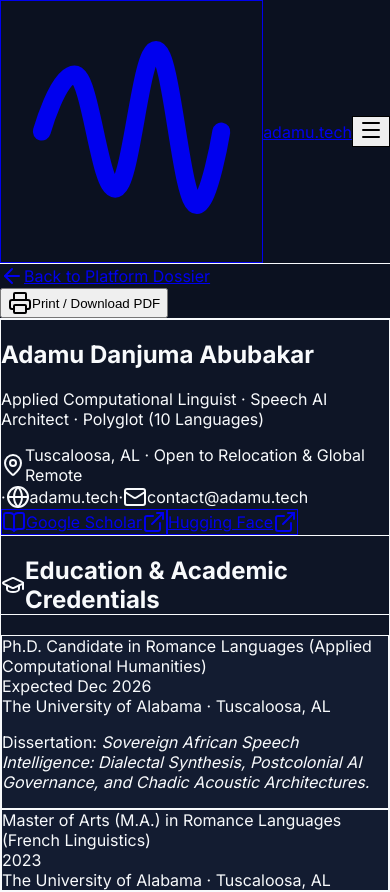
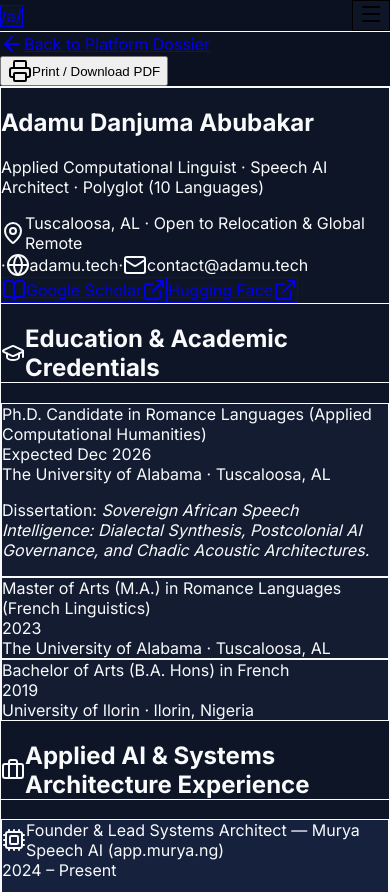
Before and after one commit to adab-tech/adab-tech.github.io, a Next.js app: page /cv in a window 390 px wide. Shown: the top 892 px of the page. Built offline with nearby package versions, Linux system fonts and the light colour scheme; a web font is replaced by a local one.

Commit message:
style: switch logo mark to compact phonetic notation /a/ without text next to it

```diff
--- a/src/components/GlobalShell.tsx
+++ b/src/components/GlobalShell.tsx
@@ -2,9 +2,9 @@
 
 import React, { useState, useEffect } from 'react'
 import Link from 'next/link'
+import { Menu, X, ArrowUp } from 'lucide-react'
 import { LogoMark } from '@/components/LogoMark'
 import { SocialNavIcons } from '@/components/SocialNavIcons'
-import { ShieldCheck, ExternalLink, Menu, X, ArrowUp, Globe, FileText, Sun, Moon } from 'lucide-react'
 
 interface ShellProps {
   children: React.ReactNode
@@ -13,8 +13,10 @@ interface ShellProps {
 export function GlobalShell({ children }: ShellProps) {
   const [mobileMenuOpen, setMobileMenuOpen] = useState(false)
   const [showBackToTop, setShowBackToTop] = useState(false)
+  const [mounted, setMounted] = useState(false)
 
   useEffect(() => {
+    setMounted(true)
     const handleScroll = () => {
       if (window.scrollY > 400) {
         setShowBackToTop(true)
@@ -27,22 +29,24 @@ export function GlobalShell({ children }: ShellProps) {
   }, [])
 
   const scrollToTop = () => {
+    if (typeof window !== 'undefined') {
       window.scrollTo({ top: 0, behavior: 'smooth' })
+    }
   }
 
   return (
     <div className="min-h-screen flex flex-col bg-[#0B1120] text-[#F8FAFC]">
-      {/* Sticky Header - Streamlined & Minimalist */}
-      <header className="sticky top-0 z-40 w-full border-b border-zinc-800/80 bg-[#0B1120]/95 backdrop-blur-md">
+      {/* Top Navbar */}
+      <header className="sticky top-0 z-50 w-full border-b border-zinc-800/80 bg-[#0B1120]/95 backdrop-blur-md">
         <div className="max-w-6xl mx-auto px-4 sm:px-6 h-16 flex items-center justify-between">
 
-          {/* Modern Acoustic & Linguistics Brand Logo */}
-          <Link href="/" title="Adamu.tech Dossier & Research">
+          {/* Logo Mark & Identity */}
+          <Link href="/" title="Adamu.tech Dossier & Research" className="shrink-0">
             <LogoMark />
           </Link>
 
-          {/* Desktop Nav with Navigation & Interactive Icon Badges */}
-          <nav className="hidden md:flex items-center space-x-5">
+          {/* Desktop Navigation Links */}
+          <nav className="hidden lg:flex items-center space-x-5">
             <Link href="/" className="text-xs font-mono text-zinc-300 hover:text-amber-400 transition-colors">
               Dossier
             </Link>
@@ -58,20 +62,27 @@ export function GlobalShell({ children }: ShellProps) {
 
             <div className="h-4 w-px bg-zinc-800" />
 
-            {/* Hyperlinked Network Icon Hub */}
+            {/* Hyperlinked Social Network Icon Hub */}
             <SocialNavIcons />
 
-            <Link href="/admin" className="px-3 py-1.5 rounded-lg border border-zinc-800 bg-[#0E1526] text-xs font-mono text-zinc-400 hover:text-amber-400 hover:border-amber-500/40 transition-colors">
+            <div className="h-4 w-px bg-zinc-800" />
+
+            <Link href="/admin" className="px-2.5 py-1 rounded-lg border border-zinc-800 bg-[#0E1526] text-xs font-mono text-zinc-400 hover:text-amber-400 hover:border-amber-500/40 transition-colors">
               Admin
             </Link>
           </nav>
 
-          {/* Mobile menu trigger */}
-          <div className="flex items-center md:hidden">
+          {/* Tablet/Mobile Header Actions */}
+          <div className="flex lg:hidden items-center space-x-3">
+            <div className="hidden sm:flex">
+              <SocialNavIcons />
+            </div>
+
             <button
               onClick={() => setMobileMenuOpen(!mobileMenuOpen)}
-              className="p-2 rounded-lg border border-zinc-800 text-zinc-300 hover:text-amber-400"
+              className="p-2 rounded-lg border border-zinc-800 bg-[#0E1526] text-zinc-300 hover:text-amber-400 focus:outline-none"
               aria-label="Toggle menu"
+              aria-expanded={mobileMenuOpen}
             >
               {mobileMenuOpen ? <X className="h-5 w-5" /> : <Menu className="h-5 w-5" />}
             </button>
@@ -80,53 +91,52 @@ export function GlobalShell({ children }: ShellProps) {
 
         {/* Mobile menu dropdown */}
         {mobileMenuOpen && (
-          <div className="md:hidden border-b border-zinc-800 bg-[#0B1120] px-4 py-4 space-y-3">
+          <div className="lg:hidden border-b border-zinc-800 bg-[#0B1120] px-4 sm:px-6 py-5 space-y-4 shadow-xl">
+            <div className="grid grid-cols-2 gap-2 text-sm font-mono">
               <Link
                 href="/"
                 onClick={() => setMobileMenuOpen(false)}
-              className="block text-sm font-mono text-zinc-200 hover:text-amber-400"
+                className="p-2 rounded-lg bg-zinc-900/60 border border-zinc-800/80 text-zinc-200 hover:text-amber-400 hover:border-amber-500/30"
               >
                 Dossier
               </Link>
               <Link
+                href="/projects"
+                onClick={() => setMobileMenuOpen(false)}
+                className="p-2 rounded-lg bg-zinc-900/60 border border-zinc-800/80 text-zinc-200 hover:text-amber-400 hover:border-amber-500/30"
+              >
+                Projects
+              </Link>
+              <Link
                 href="/papers/agentic-ai"
                 onClick={() => setMobileMenuOpen(false)}
-              className="block text-sm font-mono text-zinc-200 hover:text-amber-400"
+                className="p-2 rounded-lg bg-zinc-900/60 border border-zinc-800/80 text-zinc-200 hover:text-amber-400 hover:border-amber-500/30"
               >
                 Pre-Print Paper
               </Link>
               <Link
                 href="/cv"
                 onClick={() => setMobileMenuOpen(false)}
-              className="block text-sm font-mono font-bold text-amber-400"
+                className="p-2 rounded-lg bg-amber-500/10 border border-amber-500/30 text-amber-400 font-bold hover:bg-amber-500/20"
               >
                 Academic CV
               </Link>
-            <a
-              href="https://scholar.google.com/citations?hl=en&user=08cPiU8AAAAJ"
-              target="_blank"
-              rel="noreferrer"
-              className="flex items-center justify-between text-sm font-mono text-zinc-400 hover:text-amber-400"
-            >
-              <span>Google Scholar</span>
-              <ExternalLink className="h-3.5 w-3.5" />
-            </a>
-            <a
-              href="https://huggingface.co/adab-tech"
-              target="_blank"
-              rel="noreferrer"
-              className="flex items-center justify-between text-sm font-mono text-zinc-400 hover:text-amber-400"
-            >
-              <span>Hugging Face</span>
-              <ExternalLink className="h-3.5 w-3.5" />
-            </a>
+            </div>
+
+            <div className="pt-2 border-t border-zinc-800/80 flex items-center justify-between">
+              <span className="text-xs font-mono text-zinc-400">Networks & Profiles:</span>
+              <SocialNavIcons />
+            </div>
+
+            <div className="pt-1">
               <Link
                 href="/admin"
                 onClick={() => setMobileMenuOpen(false)}
-              className="block text-sm font-mono text-amber-400 pt-2 border-t border-zinc-800"
+                className="block text-center p-2 rounded-lg bg-zinc-900 border border-zinc-800 text-xs font-mono text-zinc-400 hover:text-amber-400"
               >
-              Admin Studio
+                Admin Dashboard Studio
               </Link>
+            </div>
           </div>
         )}
       </header>
@@ -141,7 +151,7 @@ export function GlobalShell({ children }: ShellProps) {
         <div className="max-w-6xl mx-auto space-y-6">
           <div className="flex flex-col md:flex-row items-start md:items-center justify-between gap-6">
             <div className="flex items-center space-x-3">
-              <LogoMark showText={true} />
+              <LogoMark />
             </div>
 
             <div className="flex flex-col sm:flex-row items-start sm:items-center gap-4">
@@ -152,7 +162,10 @@ export function GlobalShell({ children }: ShellProps) {
                 <Link href="/cv" className="hover:text-amber-400 transition-colors">Academic CV</Link>
                 <Link href="/admin" className="hover:text-amber-400 text-zinc-500 transition-colors">Admin</Link>
               </div>
+
               <div className="h-4 w-px bg-zinc-800 hidden sm:block" />
+
+              {/* Footer Network Icons */}
               <SocialNavIcons />
             </div>
           </div>
@@ -160,7 +173,7 @@ export function GlobalShell({ children }: ShellProps) {
           <div className="flex flex-col sm:flex-row items-center justify-between text-xs font-mono text-zinc-400 gap-3 border-t border-zinc-800/60 pt-5">
             <div className="flex items-center gap-2">
               <span className="inline-block w-1.5 h-1.5 rounded-full bg-emerald-400 animate-pulse"></span>
-              <span className="text-zinc-400">© {new Date().getFullYear()} adamu.tech · Open Access</span>
+              <span className="text-zinc-400">© 2026 adamu.tech · Adamu Danjuma Abubakar</span>
             </div>
             <div className="flex items-center gap-3 text-zinc-400">
               <a
--- a/src/components/LogoMark.tsx
+++ b/src/components/LogoMark.tsx
@@ -2,45 +2,15 @@
 
 import React from 'react'
 
-export function LogoMark({ className = "h-8 w-8", showText = true }: { className?: string; showText?: boolean }) {
+export function LogoMark({ className = "" }: { className?: string }) {
   return (
-    <div className="flex items-center space-x-2.5 group select-none">
-      {/* Sovereign Speech AI & Computational Linguistics Acoustic Mark */}
-      <div className={`relative flex items-center justify-center rounded-xl bg-gradient-to-br from-amber-500/20 via-amber-600/10 to-transparent border border-amber-500/30 p-1.5 shadow-sm group-hover:border-amber-400/60 group-hover:shadow-[0_0_15px_rgba(245,158,11,0.2)] transition-all ${className}`}>
-        <svg
-          viewBox="0 0 32 32"
-          fill="none"
-          xmlns="http://www.w3.org/2000/svg"
-          className="w-full h-full text-amber-400 group-hover:text-amber-300 transition-colors"
-        >
-          {/* Neural Acoustic Waveform + Phonetic Lattice */}
-          <path
-            d="M5 16C5 16 7 9 9 9C11 9 12 23 14 23C16 23 17 6 19 6C21 6 22 25 24 25C25.5 25 27 16 27 16"
-            stroke="currentColor"
-            strokeWidth="2.2"
-            strokeLinecap="round"
-            strokeLinejoin="round"
-          />
-          {/* Node Lattice Centers */}
-          <circle cx="9" cy="9" r="1.6" className="fill-amber-300" />
-          <circle cx="14" cy="23" r="1.6" className="fill-amber-400" />
-          <circle cx="19" cy="6" r="1.8" className="fill-amber-300" />
-          <circle cx="24" cy="25" r="1.6" className="fill-amber-400" />
-        </svg>
-      </div>
-
-      {showText && (
-        <div className="flex flex-col text-left">
-          <div className="flex items-center space-x-1.5">
-            <span className="font-mono text-sm font-bold tracking-tight text-zinc-100 group-hover:text-amber-400 transition-colors">
-              adamu<span className="text-amber-400">.tech</span>
-            </span>
-          </div>
-          <span className="text-[11px] font-sans text-zinc-400 group-hover:text-zinc-200 transition-colors hidden sm:inline-block leading-tight">
-            Adamu Danjuma Abubakar
-          </span>
-        </div>
-      )}
+    <div
+      className={`inline-flex items-center justify-center px-2 py-0.5 rounded-md border border-zinc-800 bg-[#0E1526]/90 text-amber-400 font-mono font-bold text-xs sm:text-sm tracking-wider shadow-sm hover:border-amber-500/50 hover:bg-amber-500/10 hover:text-amber-300 transition-all duration-200 cursor-pointer select-none group ${className}`}
+      title="Adamu Abubakar · Computational Linguistics & Phonetics [/a/]"
+    >
+      <span className="text-zinc-400 font-normal">/</span>
+      <span className="text-amber-400 font-bold group-hover:text-amber-300">a</span>
+      <span className="text-zinc-400 font-normal">/</span>
     </div>
   )
 }
```
Lines whose indentation alone changed are shown as unchanged.
